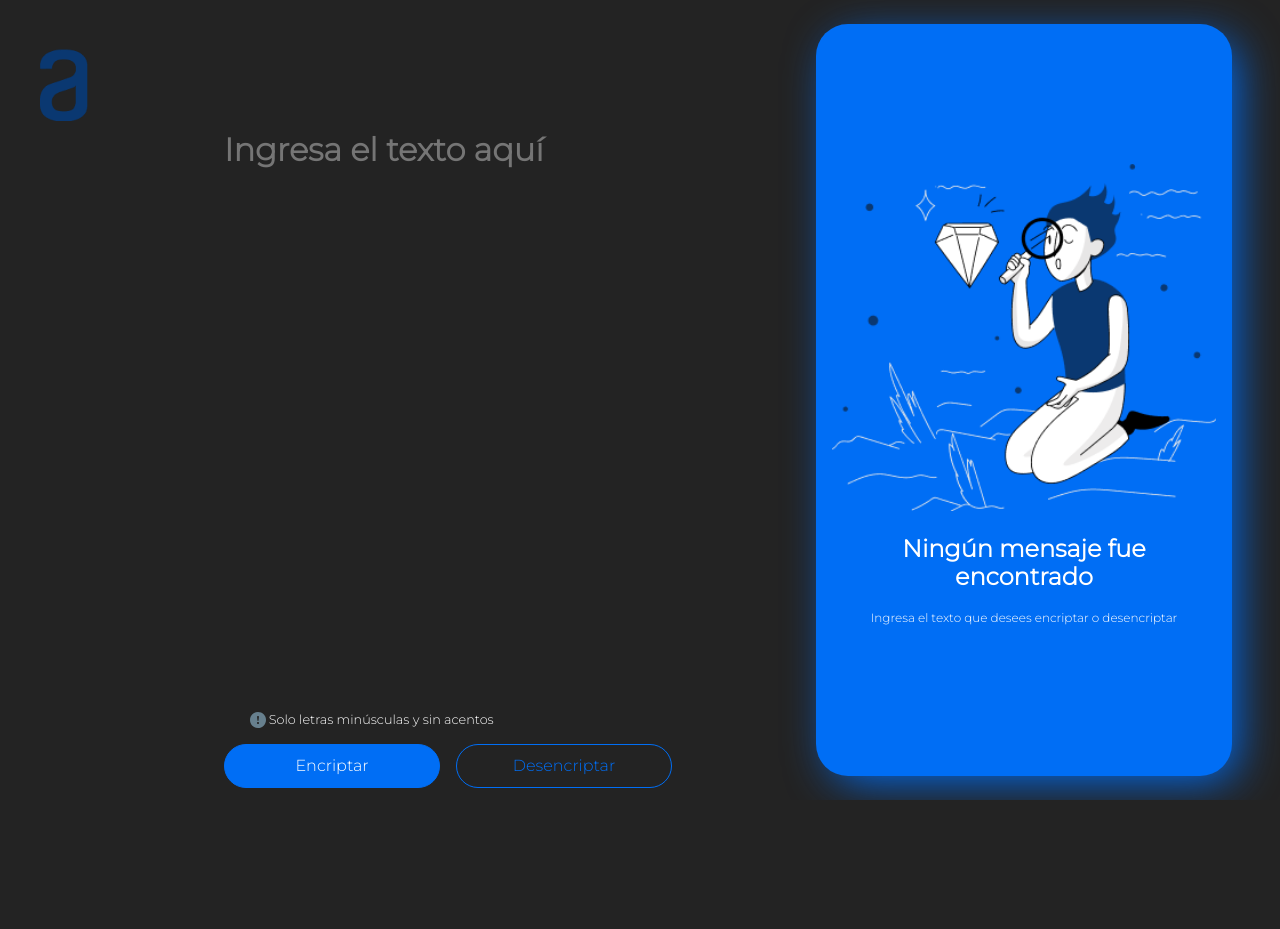
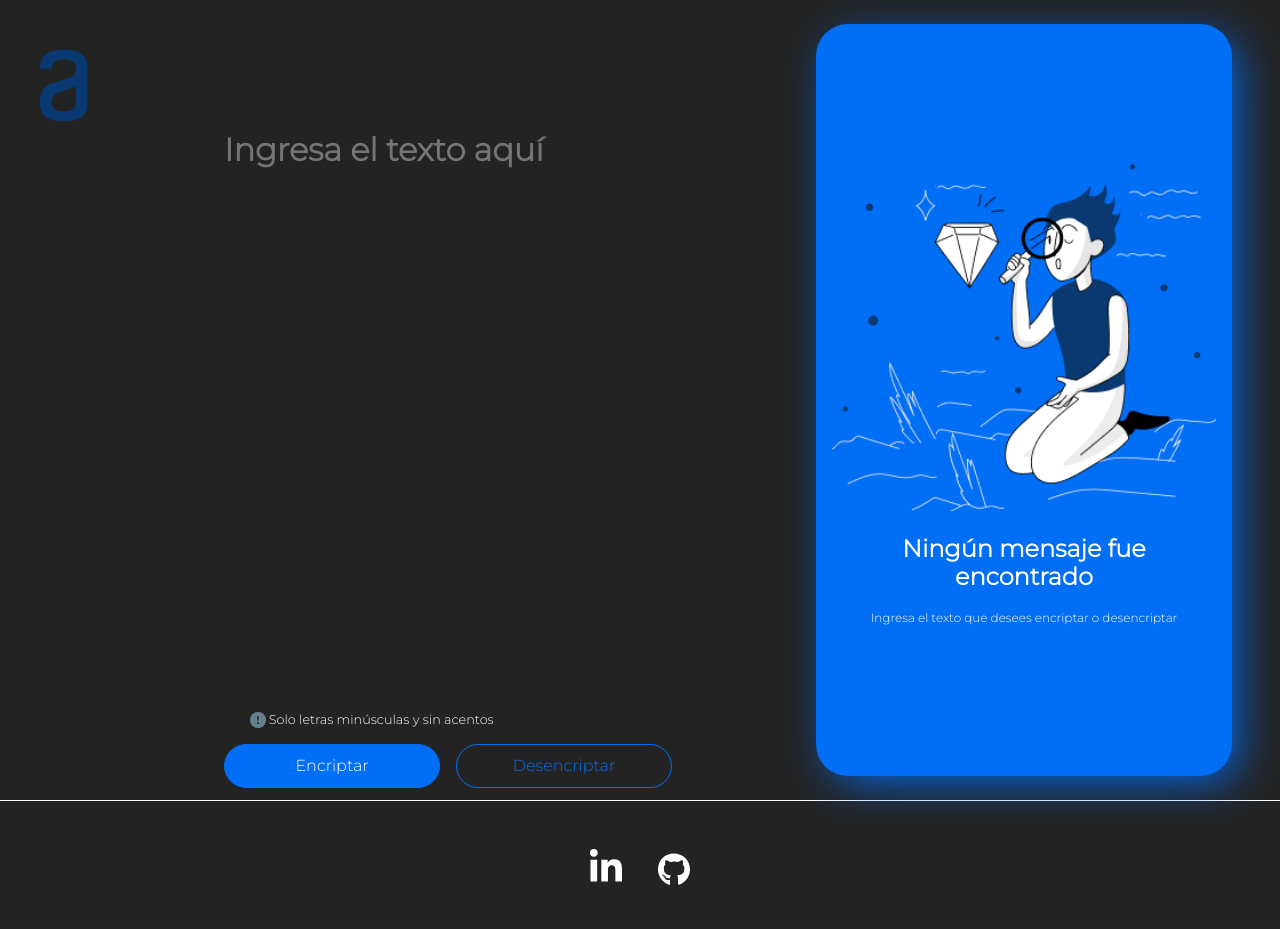
Before and after one commit to Luisescotto/Encriptar-AluraChallenge, a plain HTML site: page index.html in a window 1280 px wide. Before the commit the page ends 800 px from the top, so only its background shows below. Drawn offline with Linux system fonts and the light colour scheme.

Commit message:
Agregar redes sociales

```diff
--- a/index.html
+++ b/index.html
@@ -23,7 +23,7 @@
     <main>
 
         <section class="logo">
-            <img src="img/logo.png" alt="Logo Alura">
+            <a href="https://www.aluracursos.com/" target="_blank"><img src="img/logo.png" alt="Logo Alura"></a>
         </section>
 
         <section class="encriptador">
@@ -65,6 +65,14 @@
         </section>
     </main>
 
+    <footer>
+        <div class="redesSociales">
+            <a href="https://www.linkedin.com/in/luis-escotto-acevedo-84b606272/" target="_blank"><img
+                    src="img/linkedin-in.svg" alt=""></a>
+            <a href="https://github.com/Luisescotto" target="_blank"><img src="img/github.svg" alt=""></a>
+        </div>
+    </footer>
+
 
     <script src="main.js"></script>
 </body>
--- a/main.js
+++ b/main.js
@@ -8,40 +8,40 @@ var copiar = document.querySelector(".copiar");
 
 
 
-    document.getElementById("textarea").addEventListener("keypress",verificar);
+document.getElementById("textarea").addEventListener("keypress", verificar);
 function verificar(e) {
 
-		if(e.key.match(/[a-z\s]+$/)===null) {
+    if (e.key.match(/[^a-z\s]/g) === null) {
         e.preventDefault();
     }
 }
 
 
-    function encriptar(){
+function encriptar() {
     let texto = document.querySelector("#textarea").value.trim();
-        if(texto != ""){
+    if (texto != "") {
         let textoCifrado = texto.replace(/e/gi, "enter").replace(/i/gi, "imes").replace(/a/gi, "ai").replace(/o/gi, "ober").replace(/u/gi, "ufat");
         toggle();
         textoEncriptado.innerHTML = textoCifrado;
-        }else{
+    } else {
         alert("El texto debe contener al menos un carácter");
     }
 }
 
 
-    function desencriptar (){
+function desencriptar() {
     let texto = document.querySelector("#textarea").value.trim();
-        if(texto != ""){
+    if (texto != "") {
         let textoCifrado = texto.replace(/enter/gi, "e").replace(/imes/gi, "i").replace(/ai/gi, "a").replace(/ober/gi, "o").replace(/ufat/gi, "u");
         toggle();
         textoEncriptado.innerHTML = textoCifrado;
-        }else{
+    } else {
         alert("El texto debe contener al menos un carácter")
     }
 }
 
 function toggle() {
-        if(encontrado.classList.contains('no-mostrar')){
+    if (encontrado.classList.contains('no-mostrar')) {
         encontrado.classList.toggle('no-mostrar');
         no_encontrado.classList.toggle('no-mostrar');
     }
@@ -51,7 +51,7 @@ var copiar = document.querySelector(".copiar");
     navigator.clipboard.writeText(textoEncriptado.innerHTML);
     copiar.innerHTML = "Copiado"
 
-        setTimeout(function(){
+    setTimeout(function () {
         copiar.innerHTML = "Copiar"
     }, 2000);
 });
--- a/style.css
+++ b/style.css
@@ -183,6 +183,21 @@ textarea:focus {
     color: #006ef5;
 }
 
+footer {
+    border-top: 1px solid #ffffff;
+    padding-top: 3em;
+    height: 10vh;
+    align-items: center;
+    justify-content: center;
+    text-align: center;
+}
+
+footer .redesSociales img {
+    width: 2em;
+    fill: #ffffff !important;
+    margin: 0 1em;
+}
+
 .no-mostrar {
     display: none !important;
 }
```
Also changed, not shown: img/github.svg (added), img/linkedin-in.svg (added). Lines whose indentation alone changed are shown as unchanged.
